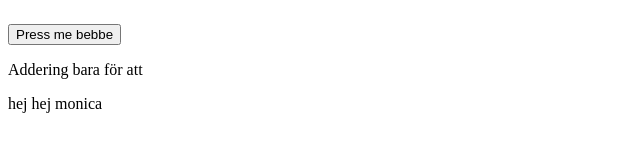
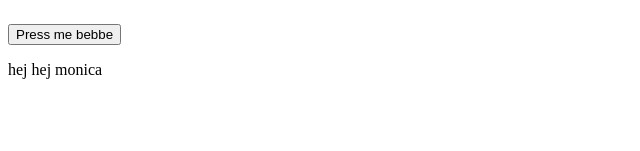
Before and after one commit to vikluund/gitlaxaTIM, a plain HTML site: page index.html in a window 1280 px wide. Shown: the part 141-292 px from the top of the page, without its empty margins (0-640 px from the left). Drawn offline with Linux system fonts and the light colour scheme.

Commit message:
Revert "ny p tag bara för att"
This reverts commit ac03136b9fbc2963c80fab22ccef11d418bba92d.

```diff
--- a/index.html
+++ b/index.html
@@ -15,8 +15,6 @@
   <h2>HelloWurld addons</h2>
   <button>Press me bebbe</button>
 
-  <p>Addering bara för att</p>
-
   <p>hej hej monica</p>
 
 </body>
```
